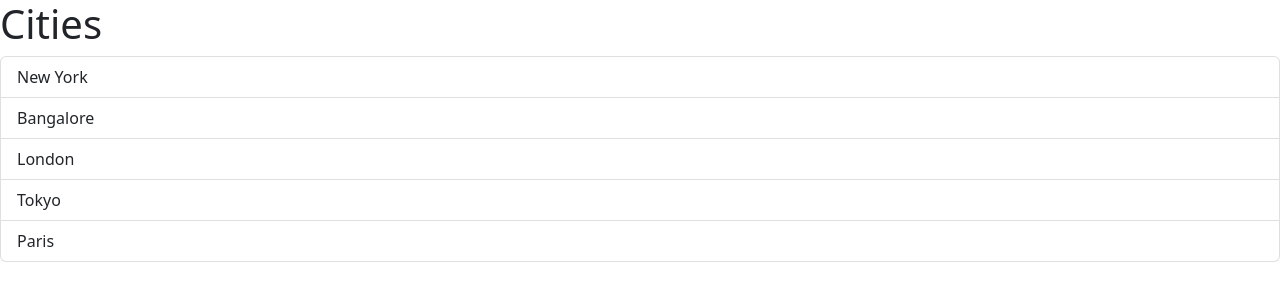
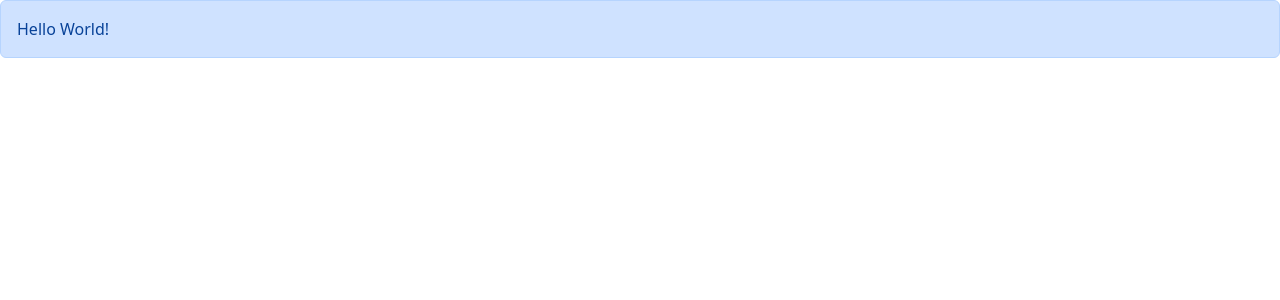
Before and after one commit to NaveenManjappa/react-playground, a React (Vite) app in the folder react-app/: page / in a window 1280 px wide. Shown: the top 300 px of the page. Built offline with nearby package versions, Linux system fonts and the light colour scheme.

Commit message:
react-app Children prop for react nodes

```diff
--- a/react-app/src/App.tsx
+++ b/react-app/src/App.tsx
@@ -1,12 +1,13 @@
-import ListGroup from "./components/ListGroup";
-
-let items = ["New York", "Bangalore", "London", "Tokyo","Paris"];
-const handleSelectItem = (item:string) => console.log(item);
+import Alert from "./components/Alert";
 
 function App() {
-  return <div>
-    <ListGroup items={items} heading="Cities" onSelectItem={handleSelectItem}/>
-  </div>
+  return (
+    <div>
+      <Alert>
+        Hello <span>World!</span>
+      </Alert>
+    </div>
+  );
 }
 
 export default App;
--- /dev/null
+++ b/react-app/src/components/Alert.tsx
@@ -0,0 +1,11 @@
+import { ReactNode } from "react";
+
+interface Props {
+  children: ReactNode;
+}
+
+const Alert = ({ children }:Props) => {
+  return <div className="alert alert-primary">{children}</div>;
+};
+
+export default Alert;
```
